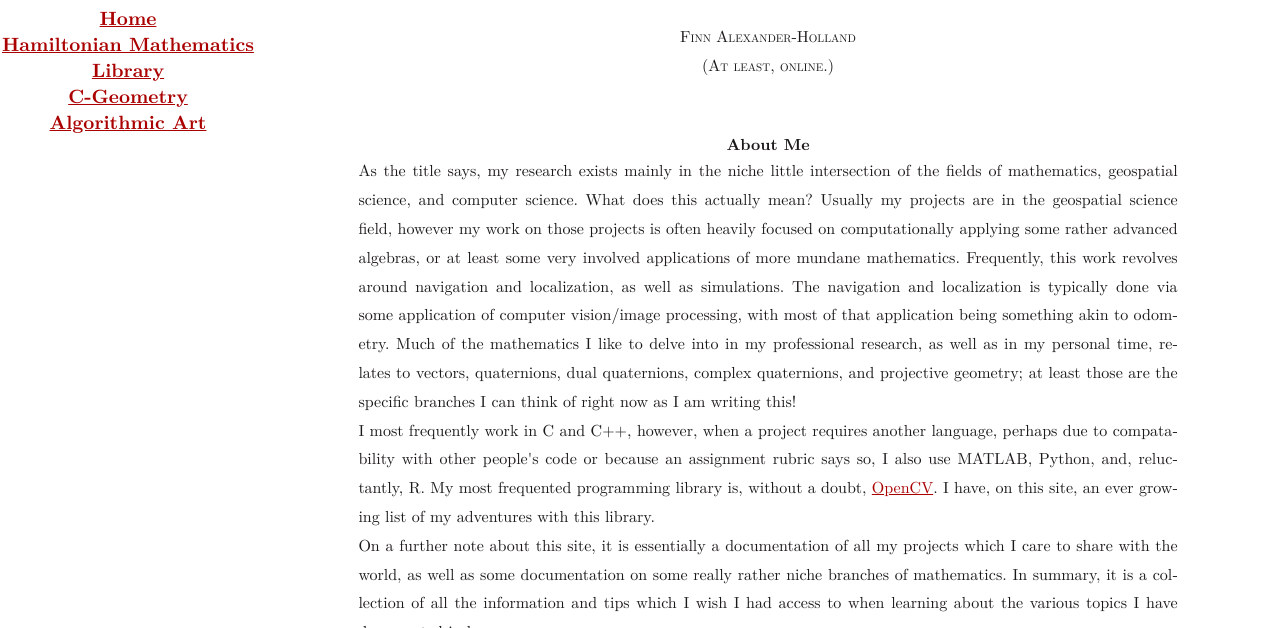
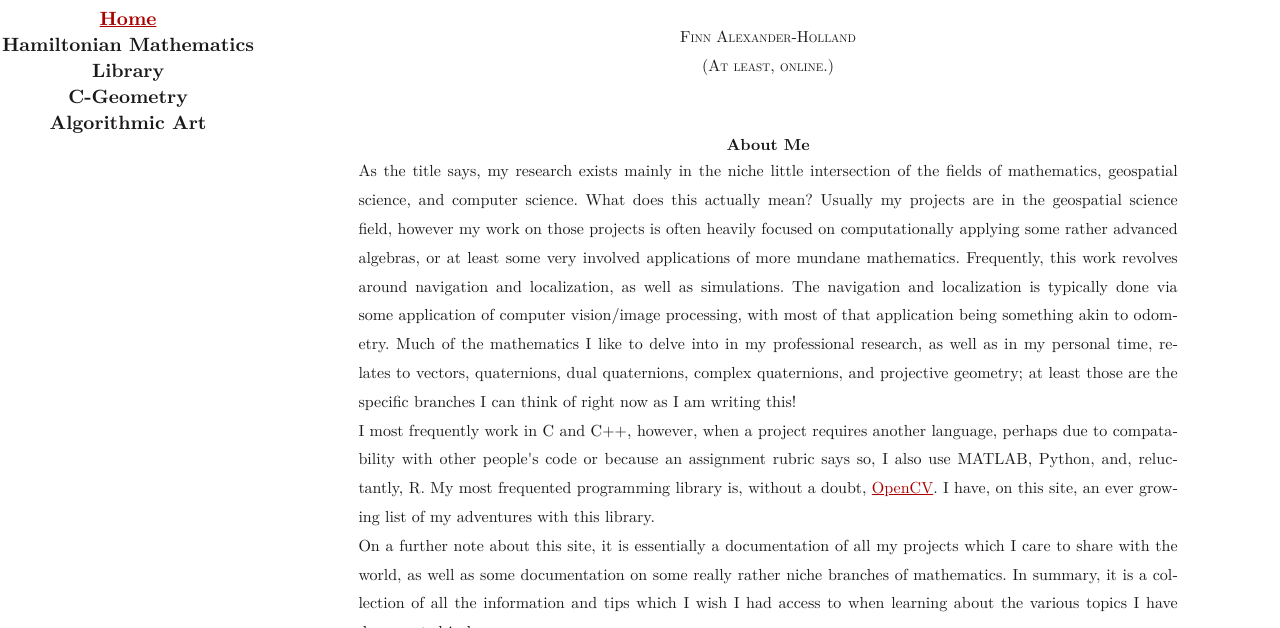
Before and after one commit to oliver-peoples/oliver-peoples.github.io, a website: page index.html in a window 1280 px wide. Shown: the part 172-800 px from the top of the page. Drawn offline with nearby package versions, Linux system fonts and the light colour scheme.

Commit message:
Removed broken links

```diff
--- a/index.html
+++ b/index.html
@@ -17,11 +17,11 @@
   <h4>
     <a href="index.html">Home</a>
     <br>
-    <a href="hmath.html">Hamiltonian Mathematics Library</a>
+    Hamiltonian Mathematics Library
     <br>
-    <a href="c-geometry.html">C-Geometry</a>
+    C-Geometry
     <br>
-    <a href="algorithmic_art.html">Algorithmic Art</a>
+    Algorithmic Art
   </h4>
 </div>
 
```
